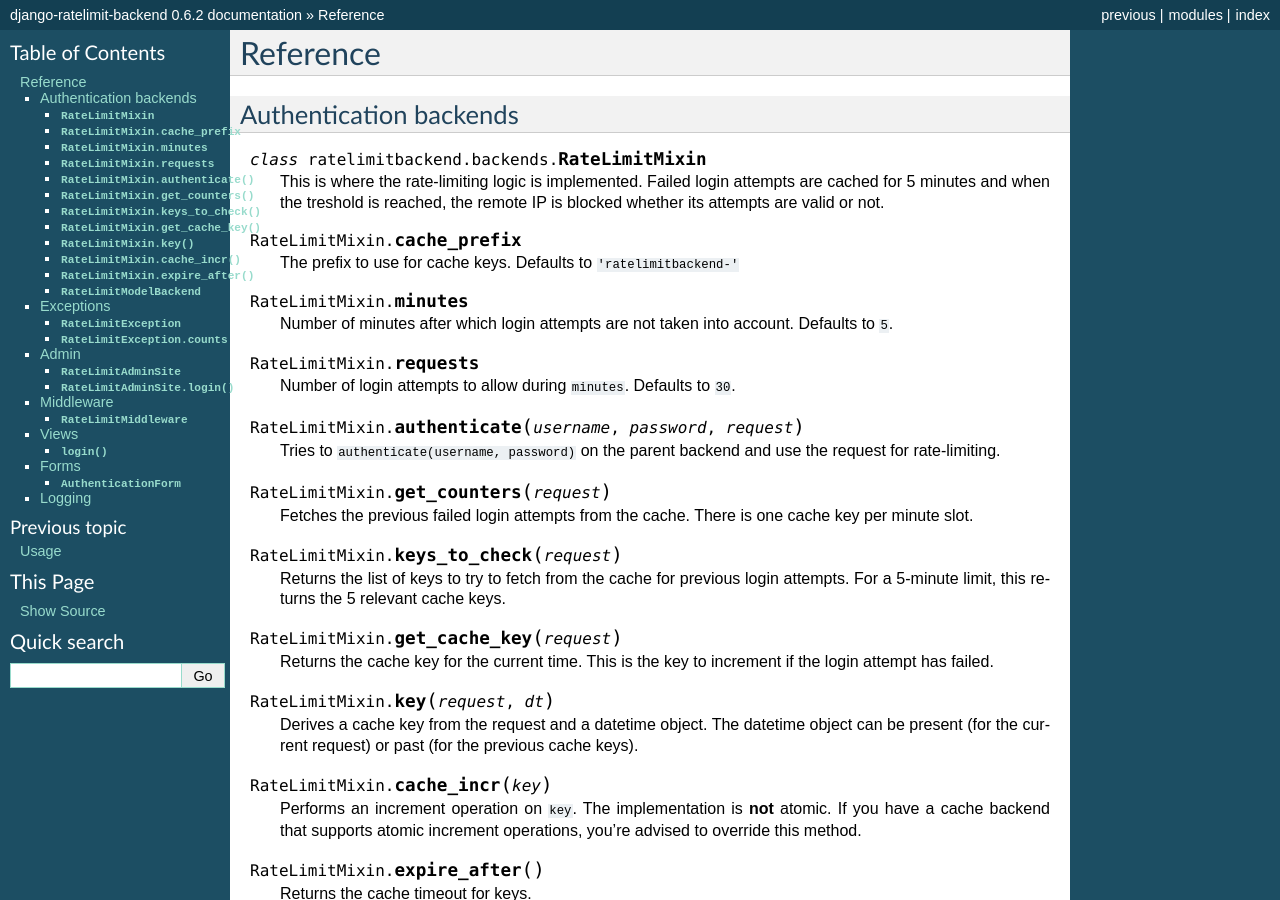
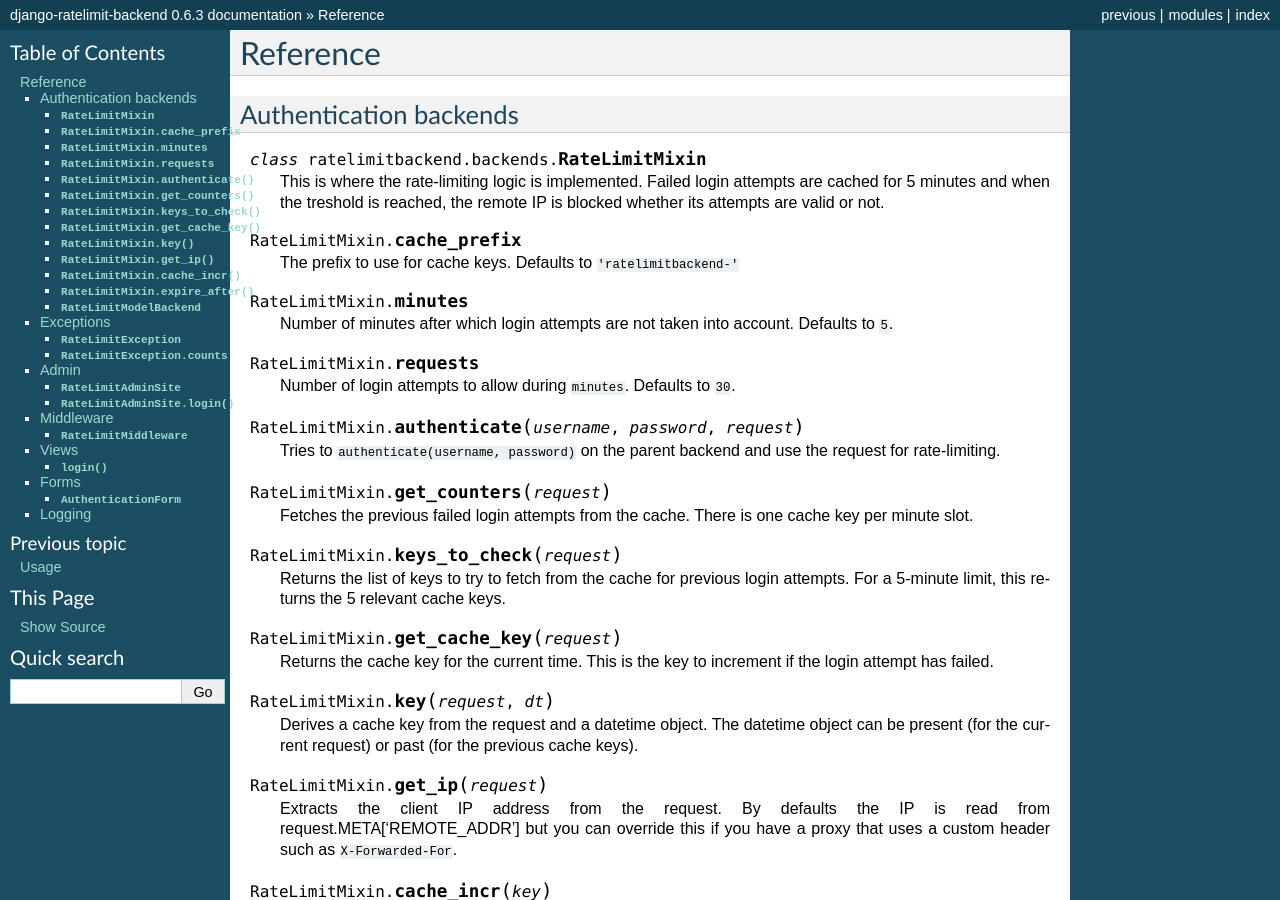
Before and after one commit to brutasse/django-ratelimit-backend, a Sphinx documentation site: the page built from docs/reference.rst, in a window 1280 px wide and 900 px high. Built offline with Sphinx 7.4.7, drawn with Linux system fonts in a browser that asks for light colours; some of the changed text lies outside the part shown.

Commit message:
Add RatelimitMixin.get_ip to allow custom ways to extract IP from request

```diff
--- a/docs/conf.py
+++ b/docs/conf.py
@@ -48,9 +48,9 @@ copyright = u'2011-{0}, Bruno Renié'.format(datetime.datetime.today().year)
 # built documents.
 #
 # The short X.Y version.
-version = '0.6.2'
+version = '0.6.3'
 # The full version, including alpha/beta/rc tags.
-release = '0.6.2'
+release = '0.6.3'
 
 # The language for content autogenerated by Sphinx. Refer to documentation
 # for a list of supported languages.
--- a/docs/index.rst
+++ b/docs/index.rst
@@ -27,6 +27,10 @@ Get involved, submit issues and pull requests on the `code repository`_!
 
 Changes
 -------
+
+* **0.6.3** (2015-02-12):
+
+  * Add ``RatelimitMixin.get_ip``.
 
 * **0.6.2** (2014-07-28):
 
--- a/docs/reference.rst
+++ b/docs/reference.rst
@@ -53,6 +53,12 @@ Authentication backends
     Derives a cache key from the request and a datetime object. The datetime
     object can be present (for the current request) or past (for the previous
     cache keys).
+
+.. method:: RateLimitMixin.get_ip(request)
+
+    Extracts the client IP address from the request. By defaults the IP is
+    read from request.META['REMOTE_ADDR'] but you can override this if you
+    have a proxy that uses a custom header such as ``X-Forwarded-For``.
 
 .. method:: RateLimitMixin.cache_incr(key)
 
--- a/docs/usage.rst
+++ b/docs/usage.rst
@@ -89,7 +89,7 @@ To do this, simply subclass
         def key(self, request, dt):
             return '%s%s-%s-%s' % (
                 self.cache_prefix,
-                request.META.get('REMOTE_ADDR', ''),
+                self.get_ip(request),
                 request.POST['username'],
                 dt.strftime('%Y%m%d%H%M'),
             )
--- a/ratelimitbackend/__init__.py
+++ b/ratelimitbackend/__init__.py
@@ -1 +1 @@
-__version__ = '0.6.2'
+__version__ = '0.6.3'
```
Also changed, not shown: 2 other files.
